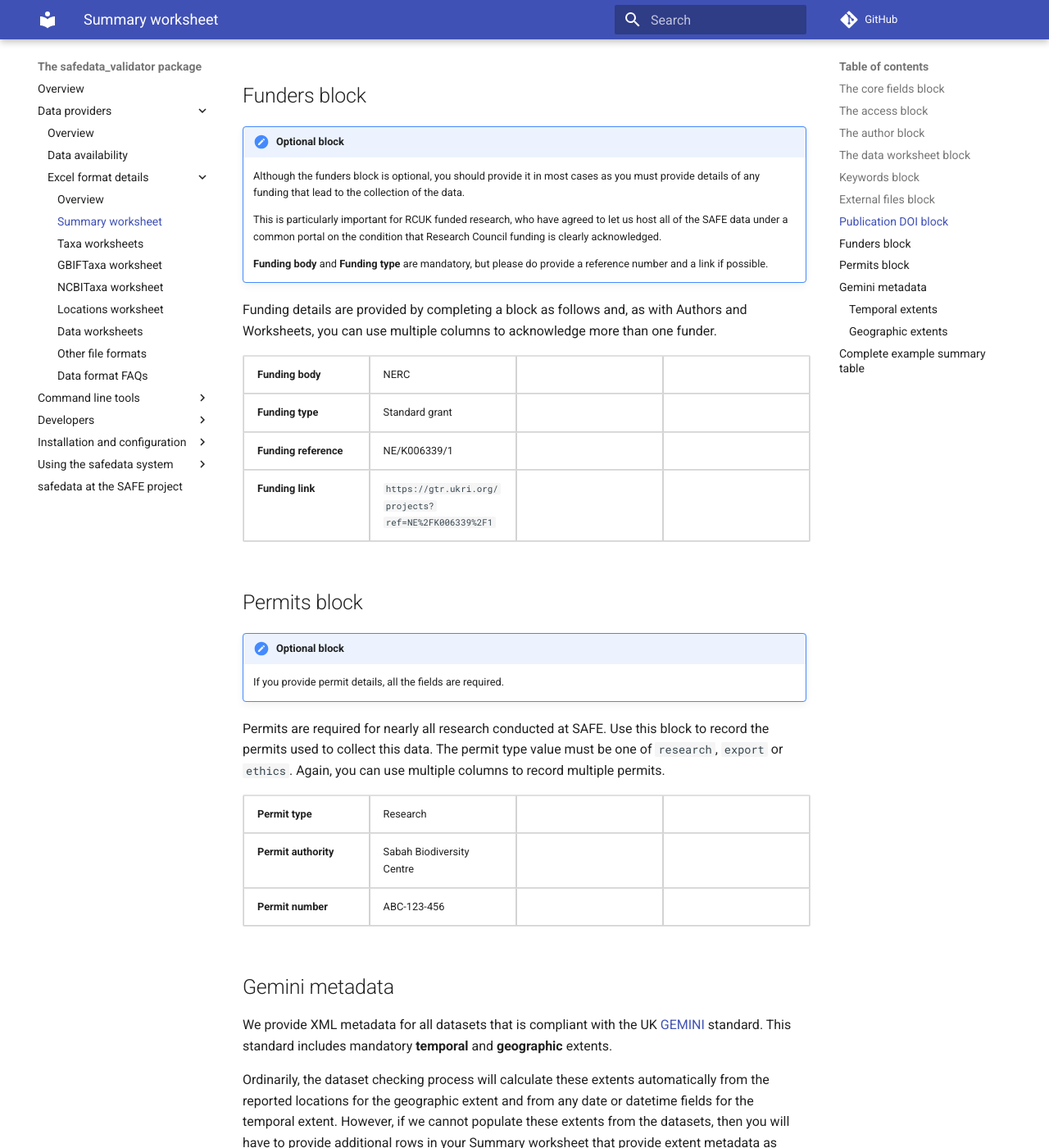
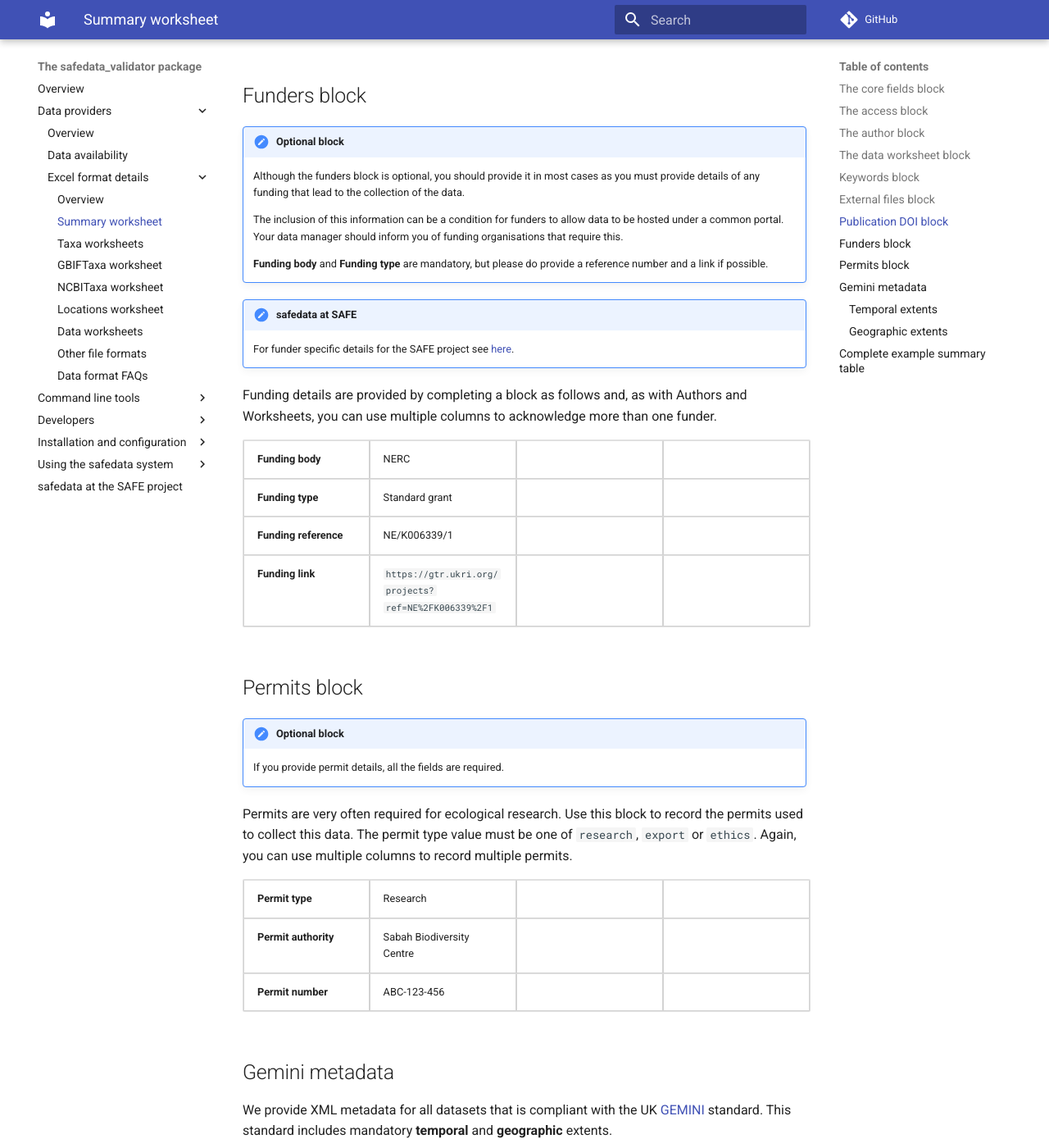
Before and after one commit to ImperialCollegeLondon/safedata_validator, an MkDocs documentation site: the page built from docs/data_providers/data_format/summary.md, in a window 1280 px wide and 1400 px high, scrolled down 4748 px. Shown: the whole window at 82% size. Built offline with MkDocs 1.6.1 and Material for MkDocs 9.7.7, drawn with Linux system fonts in a browser that asks for light colours; comment, search, counter and statistics services are not loaded; some of the changed text lies outside the part shown.

Commit message:
Updated Funders and Permits summary

```diff
--- a/docs/data_providers/data_format/summary.md
+++ b/docs/data_providers/data_format/summary.md
@@ -76,9 +76,9 @@ a single value for each field.
 ## The access block
 
 !!! Warning "Mandatory block"
-    **Embargo date** is only required if the **Access status** value is 'Embargo'.
-    **Access conditions** is only required if the **Access status** value is
-     'Restricted'.
+    **Access status** is required for all datasets. **Embargo date** is only required if
+    the **Access status** value is 'Embargo'. **Access conditions** is only required if
+    the **Access status** value is 'Restricted'.
 
 This block provides the access details for the dataset. You can only provide a
 single value for each field.
@@ -223,12 +223,15 @@ the root of the URL.
     you must provide details of any funding that lead to the collection of the
     data.
 
-    This is particularly important for RCUK funded research, who have agreed to
-    let us host all of the SAFE data under a common portal on the condition that
-    Research Council funding is clearly acknowledged.
+    The inclusion of this information can be a condition for funders to allow data to be
+    hosted under a common portal. Your data manager should inform you of funding
+    organisations that require this.
 
     **Funding body** and **Funding type** are mandatory, but please do provide a
     reference number and a link if possible.
+
+!!! Note "safedata at SAFE"
+    For funder specific details for the SAFE project see [here](../safedata_at_SAFE.md).
 
 Funding details are provided by completing a block as follows and,  as with
 Authors and Worksheets, you can use multiple columns to acknowledge more than
@@ -246,10 +249,9 @@ one funder.
 !!! Note "Optional block"
     If you provide permit details, all the fields are required.
 
-Permits are required for nearly all research conducted at SAFE. Use this block
-to record the permits used to collect this data. The permit type value must be
-one of `research`, `export` or `ethics`. Again, you can use multiple columns to
-record multiple permits.
+Permits are very often required for ecological research. Use this block to record the
+permits used to collect this data. The permit type value must be one of `research`,
+`export` or `ethics`. Again, you can use multiple columns to record multiple permits.
 
 |                  |                           |  |  |
 |------------------|---------------------------|--|--|
```
Also changed, not shown: docs/safedata_at_SAFE.md (+3 -0 lines).
